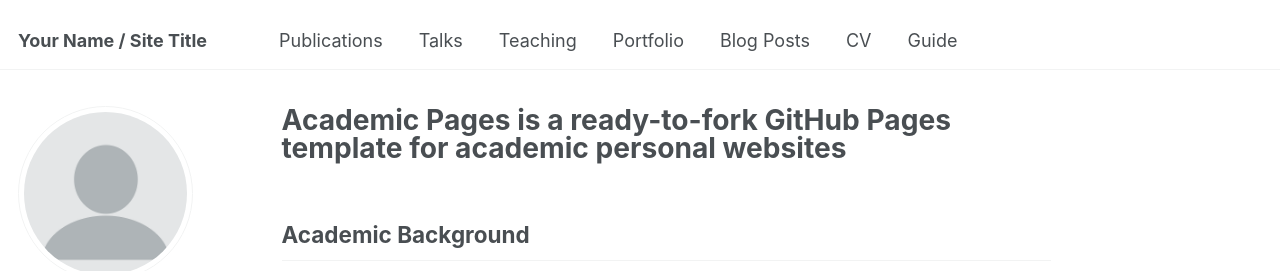
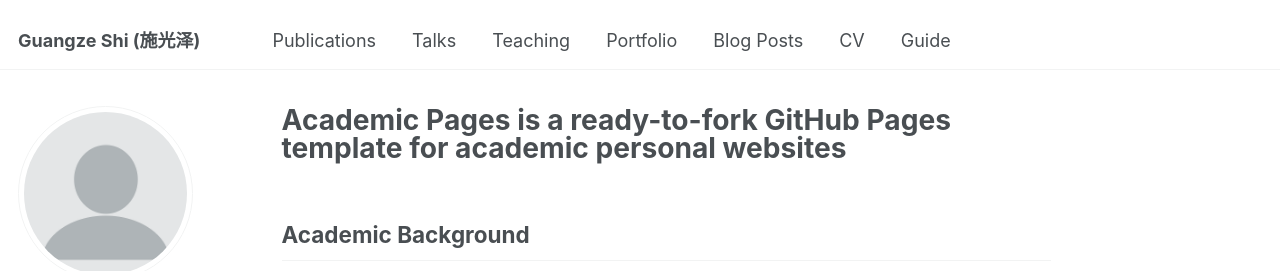
Before and after one commit to wubo2180/Guangze-Shi, a Jekyll site: the page built from _pages/about.md, in a window 1280 px wide. Shown: the top 271 px of the page. Built offline with Jekyll 4.4.1, drawn with Linux system fonts in a browser that asks for light colours; some web fonts are replaced.

Commit message:
Update _config.yml

```diff
--- a/_config.yml
+++ b/_config.yml
@@ -9,7 +9,7 @@
 # Basic Site Settings
 locale                   : "en-US"
 site_theme               : "default"
-title                    : "Your Name / Site Title"
+title                    : "Guangze Shi (施光泽)"
 title_separator          : "-"
 name                     : &name "Your Name"
 description              : &description "personal description"
```
